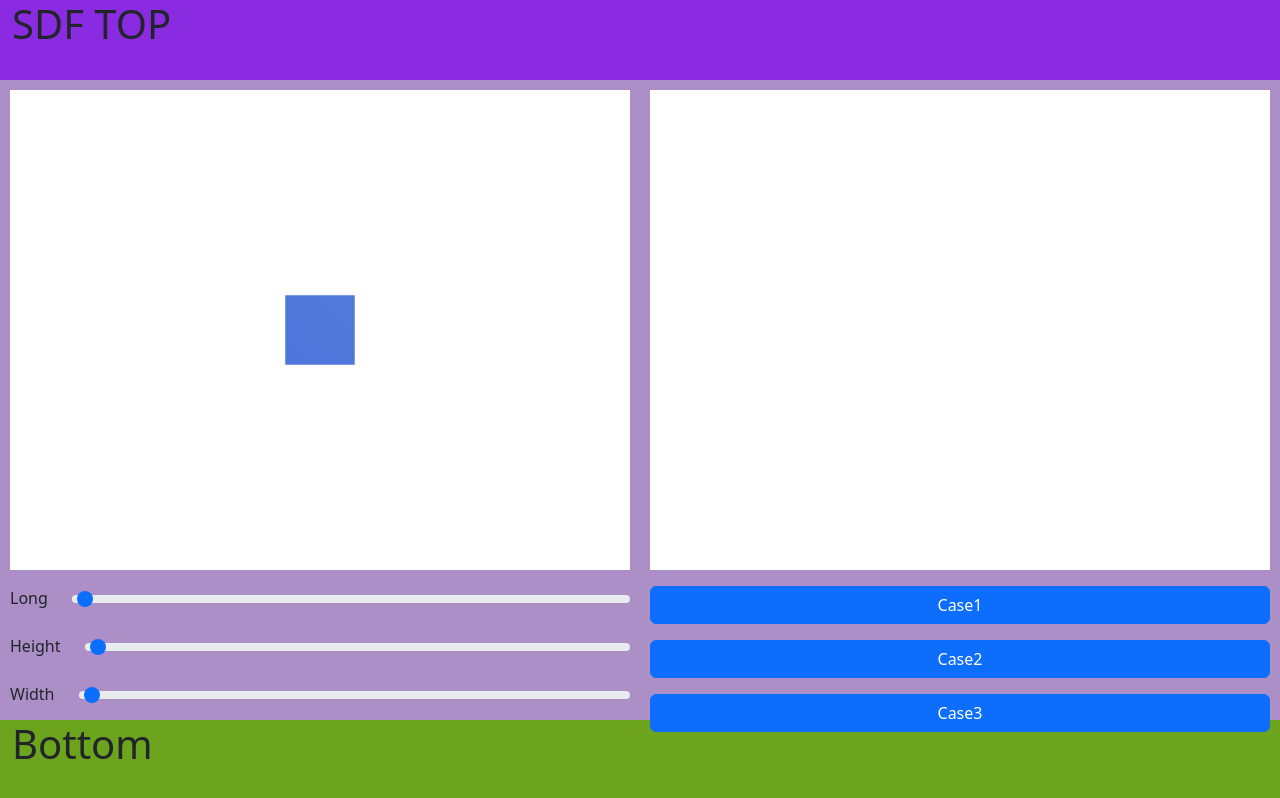
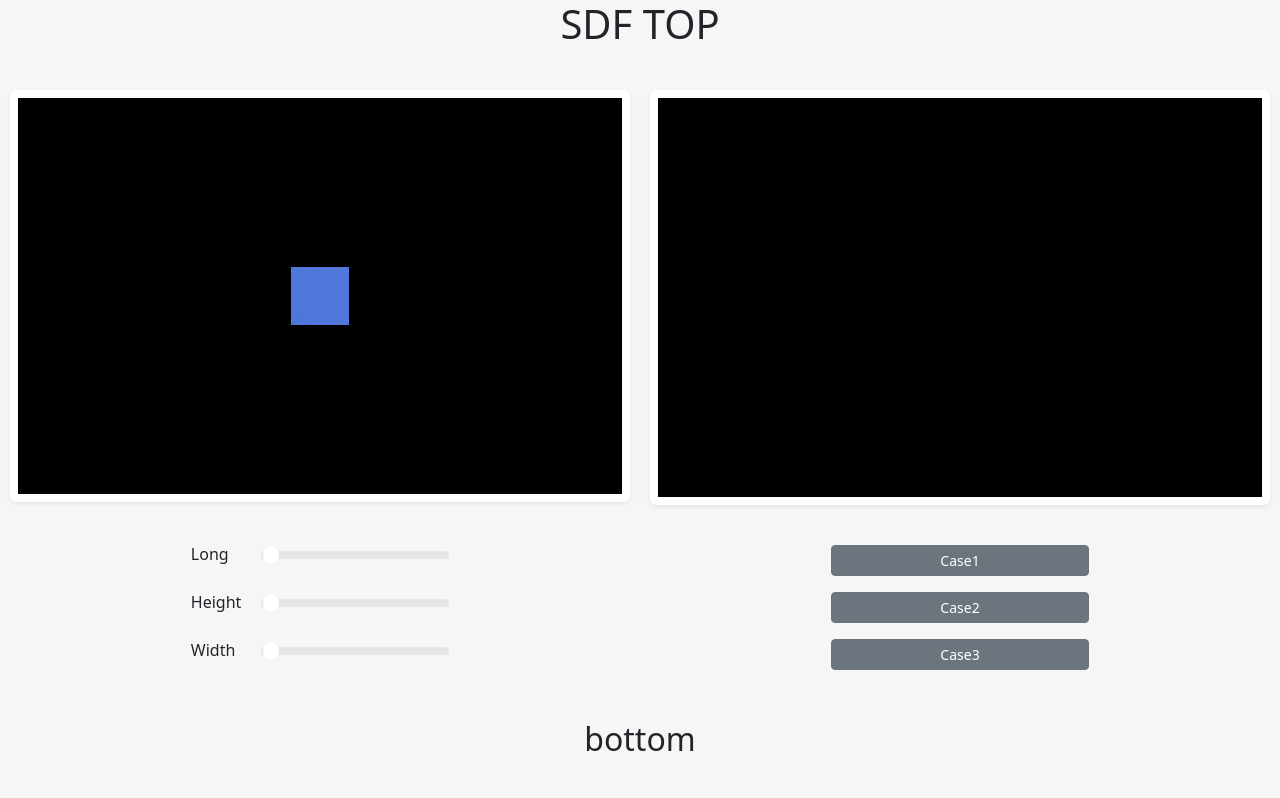
Before and after one commit to JunlingZhuang/Neuralroom-Frontend, a React (Create React App) app in the folder interiorsdffrontend/: page / in a window 1280 px wide. Built offline with nearby package versions, Linux system fonts and the light colour scheme.

Commit message:
update style

```diff
--- a/interiorsdffrontend/src/App.css
+++ b/interiorsdffrontend/src/App.css
@@ -5,32 +5,27 @@ body {
 }
 
 .layout-row-top {
-  background-color: blueviolet;
+  background-color: rgba(255, 255, 255, 0.726);
   height: 10vh;
 }
 
 .layout-row-middle {
   height: 80vh;
-  background-color: rgb(172, 143, 199);
+  background-color: rgba(255, 255, 255, 0.726);
 }
 
 .layout-row-bottom {
-  background-color: rgb(108, 164, 30);
+  background-color: rgba(255, 255, 255, 0.726);
   height: 10vh;
 }
 
 .input-col-left,
 .output-col-right {
   padding: 10px;
-  height: 80vh;
+  height: 75vh;
   display: flex;
   justify-content: center;
   align-items: center;
-}
-
-.input-box-canvas,
-.output-box-canvas {
-  height: 60vh;
 }
 
 .input-control-container,
--- a/interiorsdffrontend/src/App.js
+++ b/interiorsdffrontend/src/App.js
@@ -36,17 +36,19 @@ function App() {
     //   <header className="App-header"></header>
     <Container fluid className="main-layout">
       <Row className="layout-row-top">
-        <h1>SDF TOP</h1>
+        <div class="d-flex justify-content-center">
+          <h1>SDF TOP</h1>
+        </div>
       </Row>
       <Row className="layout-row-middle">
         <Container className="input-output-container">
           <Row>
-            <Col className="input-col-left" md={6} lg={6} xl={6} xxl={6}>
+            <Col className="input-col-left" sm={6} md={6} lg={6} xl={6} xxl={6}>
               <Stack gap={3}>
-                <div className="input-box-canvas">
+                <div className="input-box-canvas shadow-sm p-2 mb-4 bg-body rounded h-75 d-block">
                   <InputBox boxSize={boxSize} />
                 </div>
-                <Stack gap={3} className="input-control-container">
+                <Stack gap={3} className="col-md-5 mx-auto">
                   <RangeControl
                     label="Long"
                     value={boxSize.x}
@@ -65,26 +67,36 @@ function App() {
                 </Stack>
               </Stack>
             </Col>
-            <Col className="output-col-right" md={6} lg={6} xl={6} xxl={6}>
+            <Col
+              className="output-col-right"
+              sm={6}
+              md={6}
+              lg={6}
+              xl={6}
+              xxl={6}
+            >
               <Stack gap={3}>
-                <div className="output-box-canvas">
+                <div className="output-box-canvas shadow-sm p-2 mb-4 bg-body rounded h-75 d-block">
                   <OutputBox modelUrl={modelUrl} />
                 </div>
-                <Stack gap={3} className="output-control-container">
+                <Stack gap={3} className="col-md-5 mx-auto ">
                   <Button
-                    variant="primary"
+                    variant="secondary"
+                    size="sm"
                     onClick={() => handleModelChange("case1")}
                   >
                     Case1
                   </Button>
                   <Button
-                    variant="primary"
+                    variant="secondary"
+                    size="sm"
                     onClick={() => handleModelChange("case2")}
                   >
                     Case2
                   </Button>
                   <Button
-                    variant="primary"
+                    variant="secondary"
+                    size="sm"
                     onClick={() => handleModelChange("case3")}
                   >
                     Case3
@@ -96,7 +108,9 @@ function App() {
         </Container>
       </Row>
       <Row className="layout-row-bottom">
-        <h1>Bottom</h1>
+        <div class="d-flex justify-content-center">
+          <h2>bottom</h2>
+        </div>
       </Row>
     </Container>
   );
--- a/interiorsdffrontend/src/components/rangecontrol.js
+++ b/interiorsdffrontend/src/components/rangecontrol.js
@@ -2,14 +2,20 @@ import Form from "react-bootstrap/Form";
 import Row from "react-bootstrap/Row";
 import Col from "react-bootstrap/Col";
 
+import "../styles/rangecontrol.css";
+
 function RangeControl({ label, value, onChange }) {
   return (
     <Form.Group as={Row} className="align-items-center">
-      <Col xs="auto">
+      <Col xs="3">
         <Form.Label>{label}</Form.Label>
       </Col>
       <Col>
-        <Form.Range value={value} onChange={onChange} />
+        <Form.Range
+          className="custom-range"
+          value={value}
+          onChange={onChange}
+        />
       </Col>
     </Form.Group>
   );
--- a/interiorsdffrontend/src/styles/inputbox.css
+++ b/interiorsdffrontend/src/styles/inputbox.css
@@ -1,3 +1,5 @@
-.input-Box-Canvas {
+canvas {
   background-color: rgb(255, 255, 255);
+  max-width: 100%;
+  height: 100%;
 }
--- a/interiorsdffrontend/src/styles/outputbox.css
+++ b/interiorsdffrontend/src/styles/outputbox.css
@@ -1,3 +1,5 @@
-.output-Box-Canvas {
+canvas {
   background-color: rgb(255, 255, 255);
+  max-width: 100%;
+  height: 100%;
 }
--- /dev/null
+++ b/interiorsdffrontend/src/styles/rangecontrol.css
@@ -0,0 +1,36 @@
+/* 改变滑块轨道的颜色 */
+.custom-range::-webkit-slider-runnable-track {
+  background: #e6e6e6; /* Bootstrap Primary 蓝色 */
+}
+
+/* .custom-range::-moz-range-track {
+  background: #ffffff;
+}
+
+.custom-range::-ms-track {
+  background: #ffffff;
+} */
+
+/* 改变滑块（拇指）的颜色 */
+.custom-range::-webkit-slider-thumb {
+  background: #ffffff; /* Bootstrap Success 绿色 */
+  border: none; /* 移除边框 */
+}
+
+/* .custom-range::-moz-range-thumb {
+  background: #ffffff;
+}
+
+.custom-range::-ms-thumb {
+  background: #912222;
+} */
+
+/* 可选：改变滑块激活（聚焦）时的轮廓颜色 */
+.custom-range:focus::-webkit-slider-runnable-track {
+  outline: none; /* 移除轮廓 */
+}
+
+.custom-range:focus {
+  outline: none;
+  box-shadow: none; /* 移除阴影 */
+}
```
